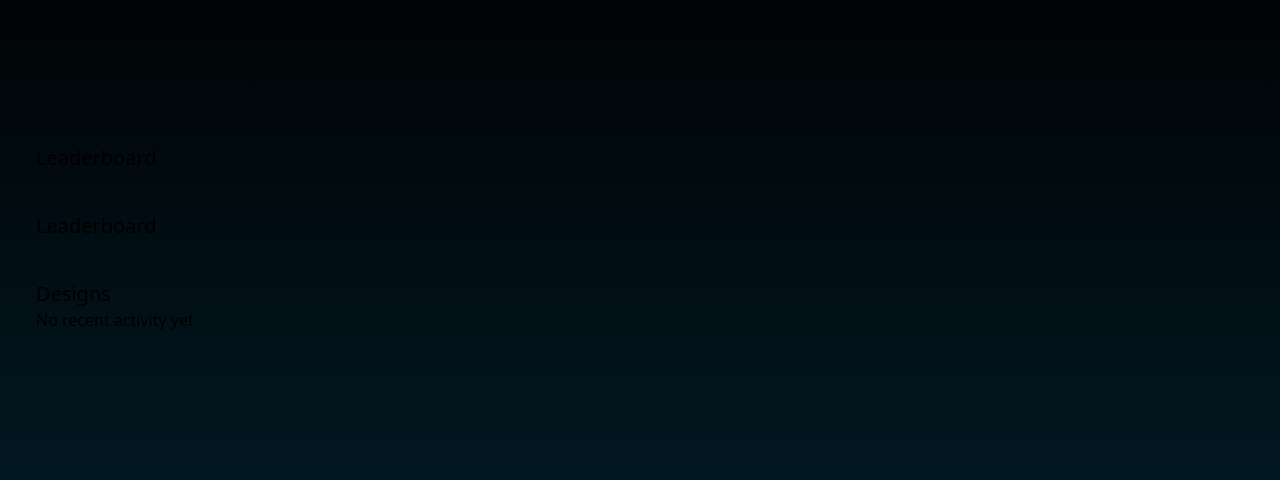
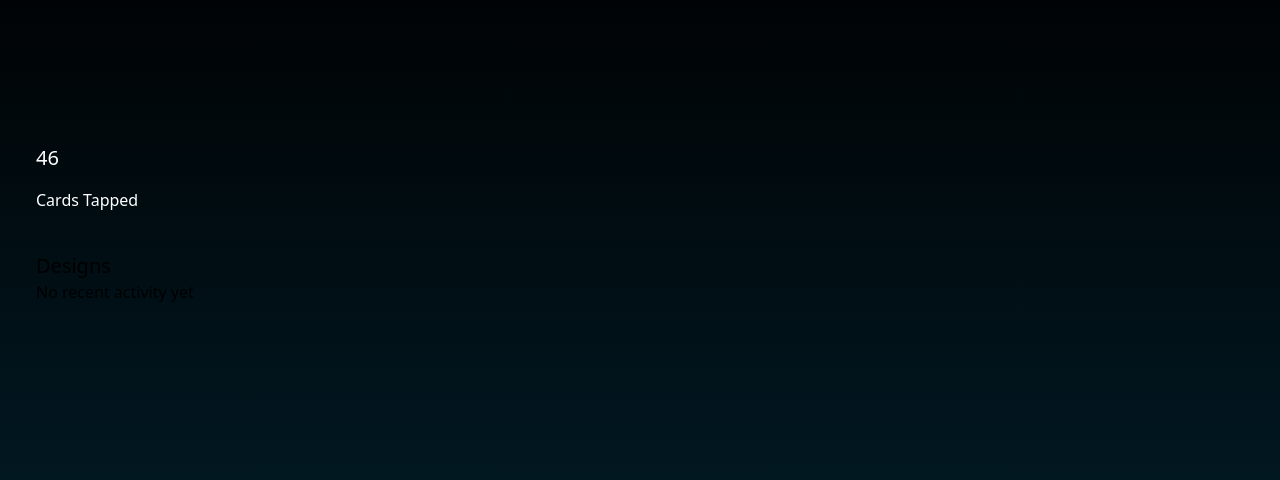
Before and after one commit to tairesu/Assignment_Project_Tyrese_tyresec2, a Django app: page /stats/ in a window 1280 px wide. Shown: the part 72-552 px from the top of the page. Run offline with Django 5.2, Linux system fonts and the light colour scheme; data comes from the database, SQL or seed files in the repository; some libraries are stand-ins or nearby versions.

Commit message:
Stats view sends number of taps to stats template

```diff
--- a/cardManager/templates/cardManager/stats.html
+++ b/cardManager/templates/cardManager/stats.html
@@ -3,14 +3,11 @@
 	Stats
 {% endblock %}
 {% block content %}
-    <div class="flex flex-col gap-4 mb-10">
-        <h2 class="text-xl">Leaderboard</h2>
+    <div class="flex flex-col gap-4 mb-10 text-white">
+        <h2 class="text-xl">{{ n_taps }}</h2>
+        <p>Cards Tapped</p>
 
     </div>
-	<div class="flex flex-col gap-4 mb-10">
-		<h2 class="text-xl">Leaderboard</h2>
-
-	</div>
 		<div class="activity flex flex-col">
 			<h2 class="text-xl">Designs</h2>
 			{% for activity in recent_activities%}
--- a/cardManager/views.py
+++ b/cardManager/views.py
@@ -10,6 +10,7 @@
 from django.views.generic import UpdateView, CreateView, ListView, DetailView, RedirectView
 from django.views.generic.base import ContextMixin, View
 from django.template import loader
+from django.db.models import Count
 from django.views.decorators.csrf import csrf_exempt
 from cardManager.models import (
 	Card,
@@ -87,4 +88,6 @@
 
     def get_context_data(self, **kwargs):
         context = super().get_context_data(**kwargs)
+        context['n_taps'] = Usage.objects.count()
+        print('Stats.get_context_data() => ', context)
         return context
```
